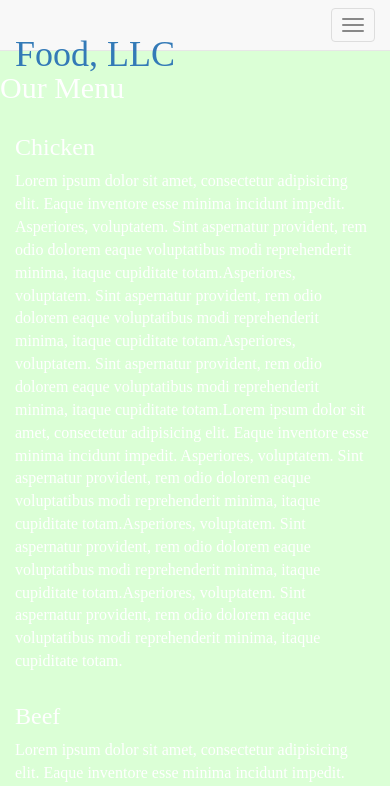
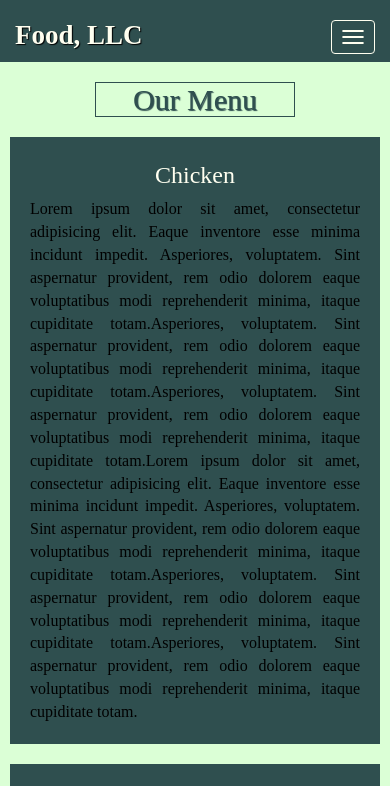
Before and after one commit to Alekice/module3-assignment, a plain HTML site: page module3-solution/index.html in a window 390 px wide. Shown: the top 786 px of the page. Drawn offline with nearby package versions, Linux system fonts and the light colour scheme; a script that the page names is missing.

Commit message:
Update styles.css

```diff
--- a/module3-solution/css/styles.css
+++ b/module3-solution/css/styles.css
@@ -1,8 +1,81 @@
 body {
   font-size: 16px;
-  color: #fff;
+  color: #000;
   background-color: #dbffd6;
   font-family: 'Albertus MT', 'Times New Roman', Times, sans-serif;
 }
 
-/* HEADER */
+#header-nav {
+  background-color: #2f4f4f;
+  border-radius: 0;
+  border: 0;
+}
+
+.navbar-brand {
+  padding-top: 25px;
+}
+
+.navbar-brand h1 { /* Restaurant name */
+  font-family: 'Albertus MT', 'Times New Roman', Times, sans-serif;
+  color: #fffff0;
+  font-size: 1.5em;
+  font-weight: bold;
+  text-shadow: 1px 1px 1px #000;
+  margin-top: 0;
+  margin-bottom: 0;
+  line-height: .75;
+}
+.navbar-brand a:hover, .navbar-brand a:focus {
+  text-decoration: none;
+}
+
+#nav-list {
+  margin-top: 10px;
+}
+#nav-list a {
+  color: #fffff0;
+  text-align: center;
+}
+#nav-list a:hover {
+  background: #fffff0;
+}
+#nav-list a span {
+  font-size: 1.8em;
+}
+
+.navbar-header button.navbar-toggle, .navbar-header .icon-bar {
+  border: 1px solid #fffff0;
+}
+.navbar-header button.navbar-toggle {
+  clear: both;
+  margin-top: -30px;
+}
+
+h2 {
+  text-align: center;
+  color: #2f4f4f;
+  text-shadow: 1px 1px 1px #2f4f4f;
+  border: 1px solid #2f4f4f;
+  width: 200px;
+  margin: 10px auto;
+}
+
+h3 {
+  text-align: center;
+  color: #fffff0;
+
+}
+
+div.details {
+  background-color: #2f4f4f;
+  margin: 10px auto;
+  padding: 5px 20px 10px;
+}
+
+p {
+  text-align: justify;
+}
+
+#row {
+  padding: 0 10px 0;
+}
```
